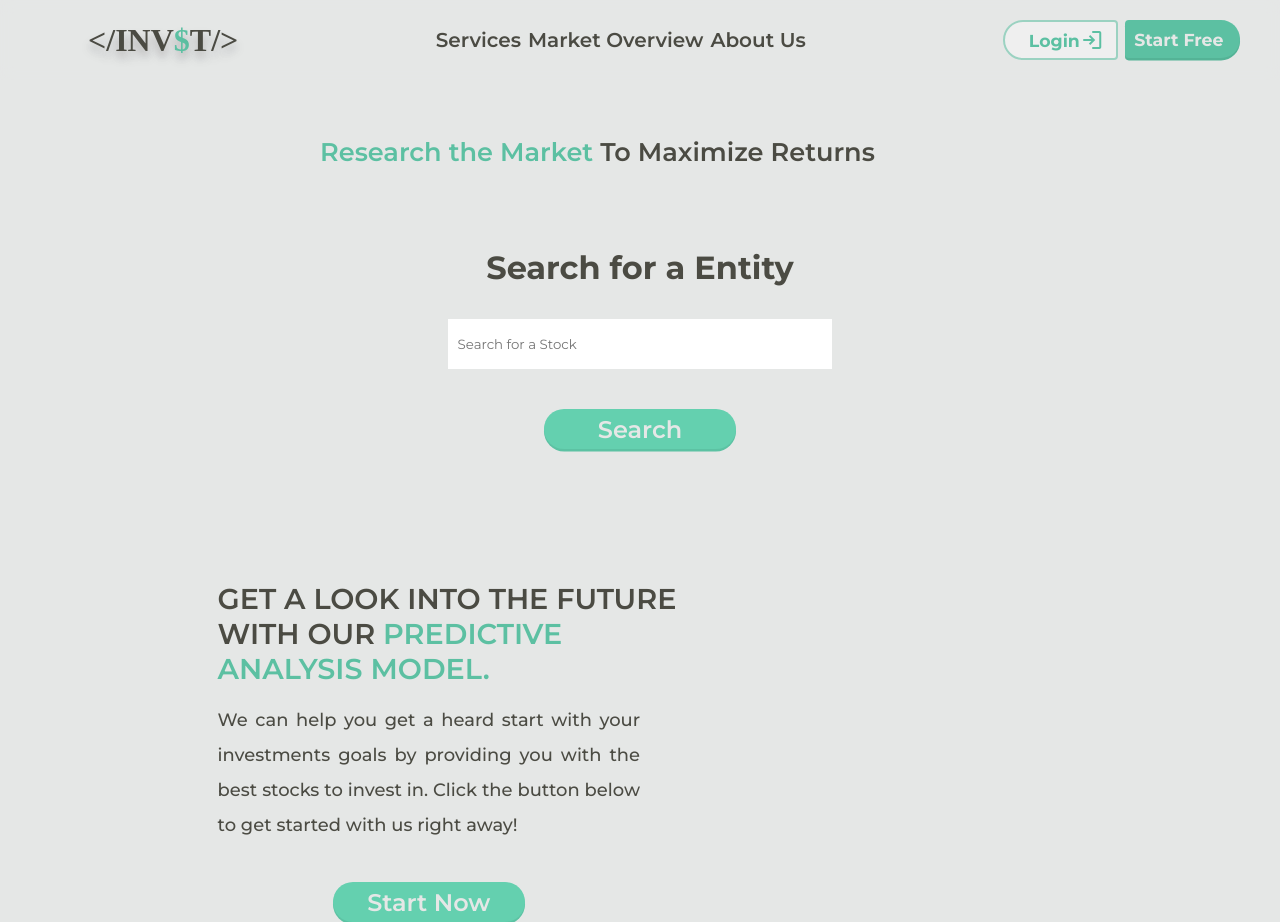
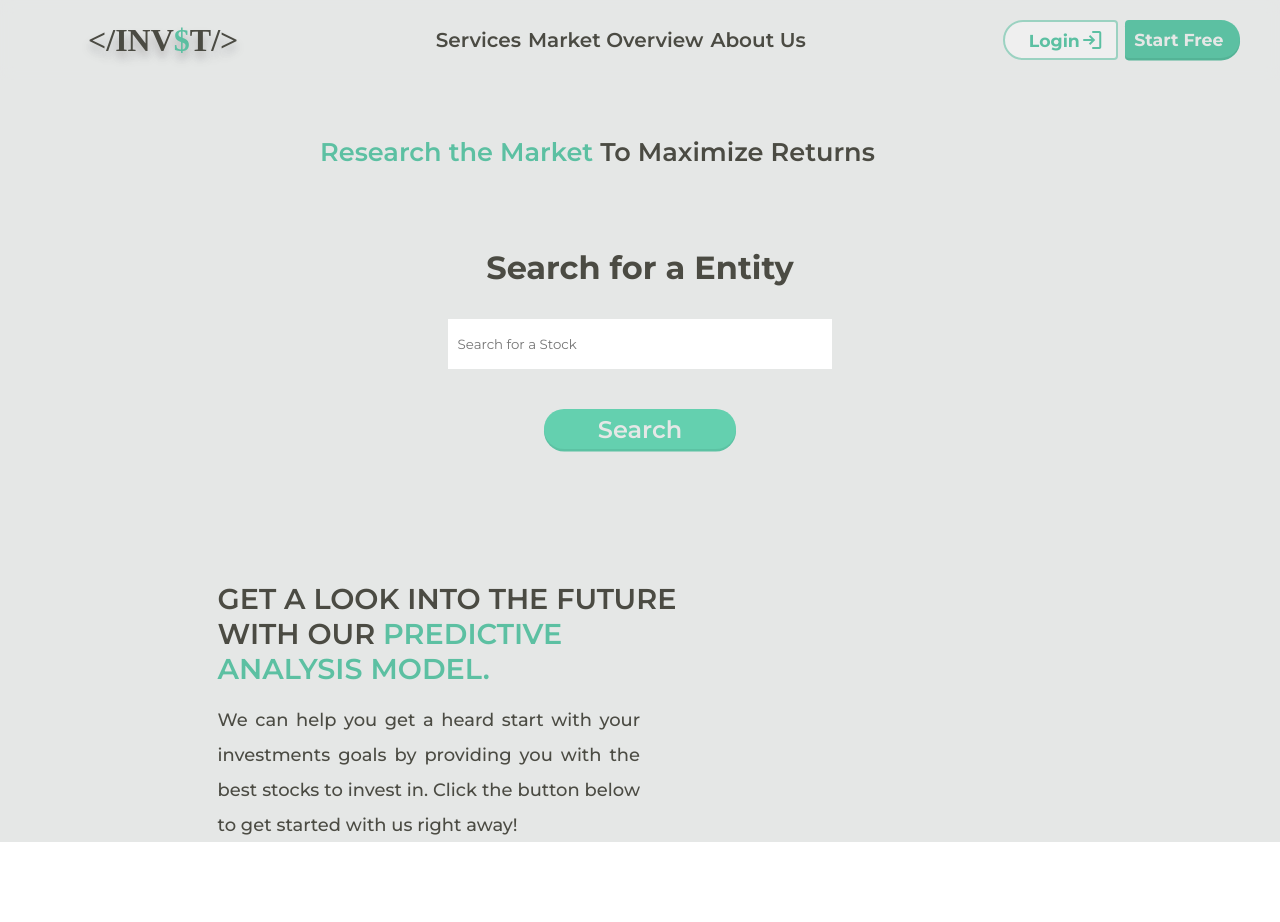
Before and after one commit to Hamza-Mos/invst, a React (Create React App) app: page /market in a window 1280 px wide. After the commit the page ends 842 px from the top, so only its background shows below. Built offline with nearby package versions, Linux system fonts and the light colour scheme; a web font is replaced by a local one.

Commit message:
more market page changes

```diff
--- a/src/components/Market.js
+++ b/src/components/Market.js
@@ -67,7 +67,6 @@ function Market() {
             providing you with the best stocks to invest in. Click the button
             below to get started with us right away!
           </p>
-          <button className="callToAction-button">Start Now</button>
         </div>
       </div>
     </div>
```
